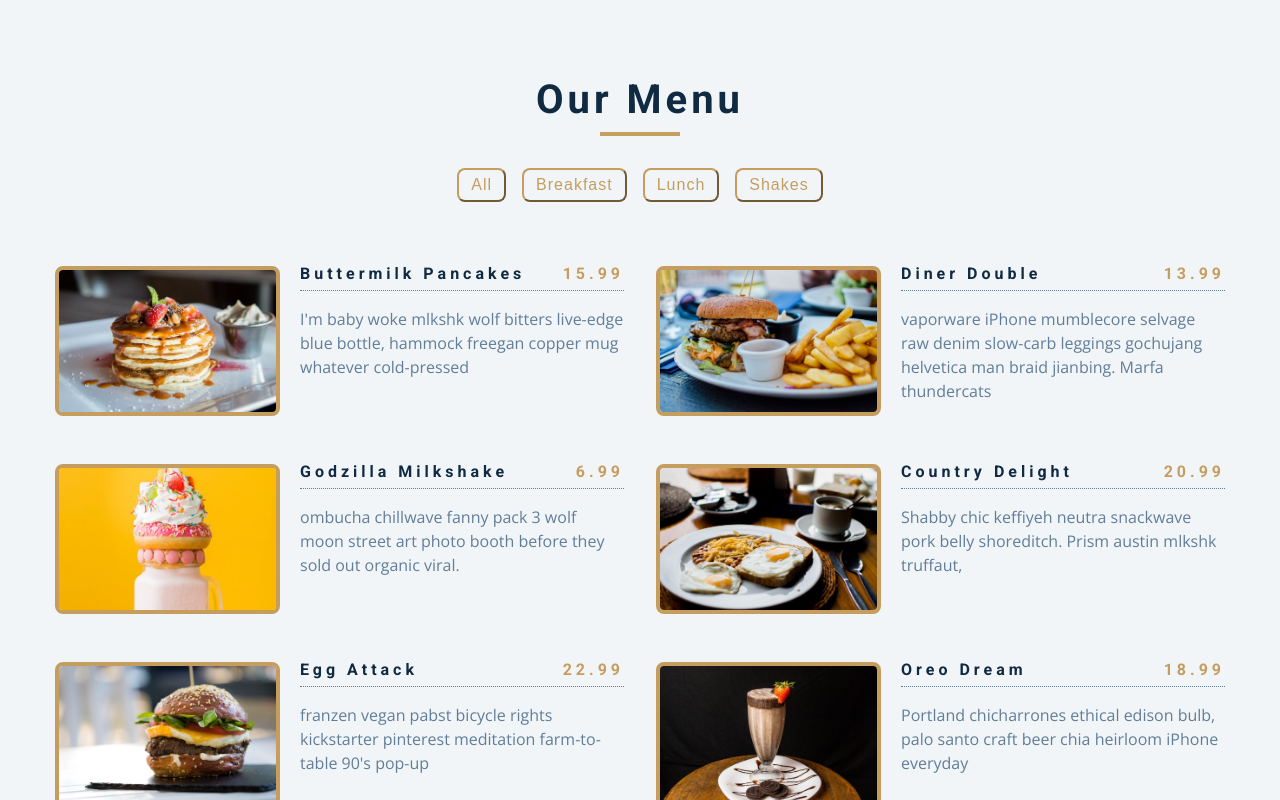
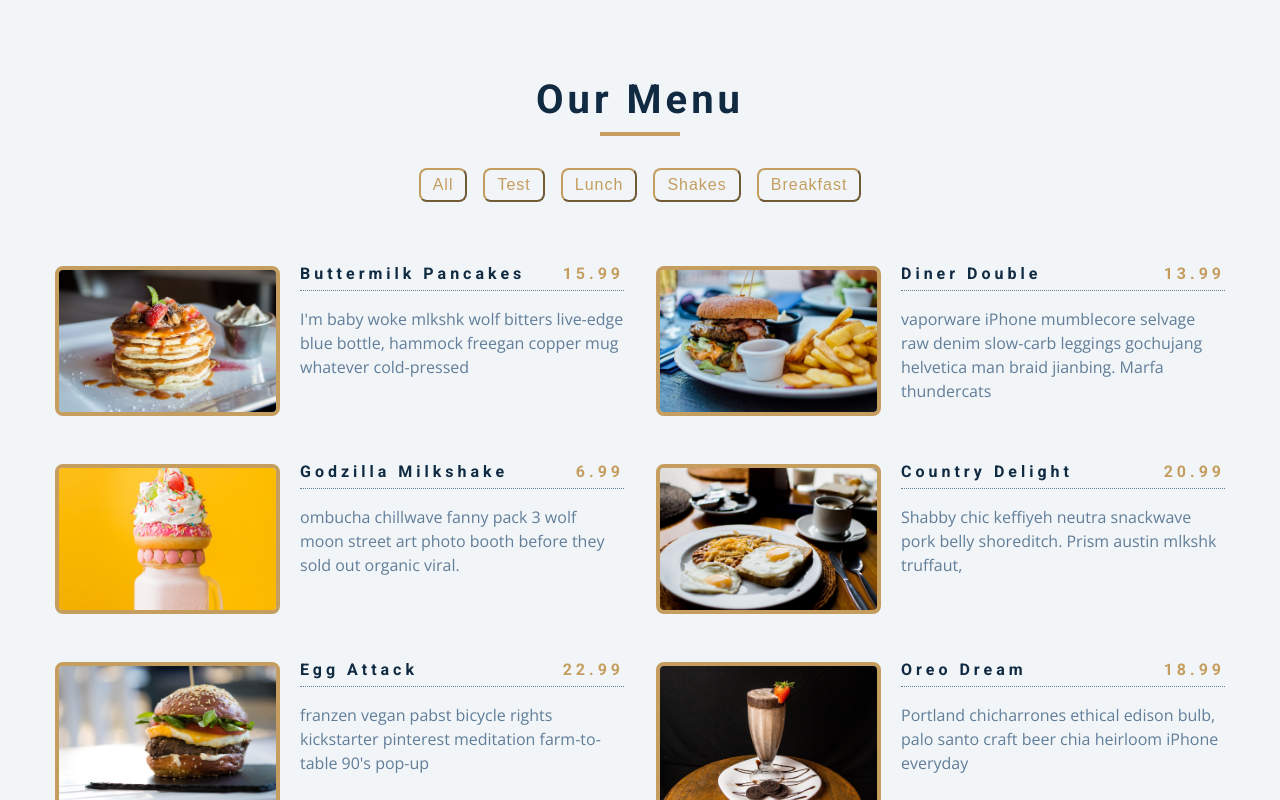
Before and after one commit to mhmostafa88/Menu, a plain HTML site: page index.html in a window 1280 px wide. Both pictures are taken after a click on the button "All". Shown: the top 800 px of the page. Drawn offline with nearby package versions, Linux system fonts and the light colour scheme.

Commit message:
dynamic buttons

```diff
--- a/app.js
+++ b/app.js
@@ -2,7 +2,7 @@ const menu = [
   {
     id: 1,
     title: "buttermilk pancakes",
-    category: "breakfast",
+    category: "test",
     price: 15.99,
     img: "./images/item-1.jpeg",
     desc: `I'm baby woke mlkshk wolf bitters live-edge blue bottle, hammock freegan copper mug whatever cold-pressed `,
@@ -74,20 +74,48 @@ const menu = [
 ];
 
 const sectionCenter = document.querySelector('.section-center');
-const filterBtns = document.querySelectorAll('.filter-btn');
+
+const container = document.querySelector('.btn-container');
 
 
 //when the page loads, I want to load items
 window.addEventListener('DOMContentLoaded', function(){
   displayMenuItems(menu);
-})
+  //get a unique list of categories of our menu
+  const categories = menu.reduce(function(values, item){
+    if (!values.includes(item.category)){
+      values.push(item.category);
+    }
+    return values;
+  },['all']);
+  const categoryBtns = categories.map(function(category){
+    return `<button class="filter-btn" type="button" data-id=${category}>${category}</button>`
+  }).join("");
 
-//filter items
+  container.innerHTML = categoryBtns;
+  const filterBtns = document.querySelectorAll('.filter-btn');
+
+  //filter items
 filterBtns.forEach(function(btn){
-btn.addEventListener('click', function(e){
-console.log(e.currentTarget.dataset)
-})
-})
+  btn.addEventListener('click', function(e){
+  const category = e.currentTarget.dataset.id;
+  const menuCategory = menu.filter(function(menuItem){
+    if(category == menuItem.category){
+      return menuItem;
+    }
+
+  });
+  if (category === 'all'){
+    displayMenuItems(menu);
+  }
+  else {
+    displayMenuItems(menuCategory);
+  }
+  });
+  });
+
+
+});
 
 
 function displayMenuItems(menuItems){
--- a/index.html
+++ b/index.html
@@ -21,10 +21,10 @@
       </div>
       <!--filter buttons-->
       <div class="btn-container">
-        <button class="filter-btn" type="button">all</button>
-        <button class="filter-btn" type="button">breakfast</button>
-        <button class="filter-btn" type="button">lunch</button>
-        <button class="filter-btn" type="button">shakes</button>
+        <!-- <button class="filter-btn" type="button" data-id="all">all</button>
+        <button class="filter-btn" type="button" data-id="breakfast">breakfast</button>
+        <button class="filter-btn" type="button" data-id="lunch">lunch</button>
+        <button class="filter-btn" type="button" data-id="shakes">shakes</button> -->
       </div>
       <!--menu items-->
       <div class="section-center">
```
